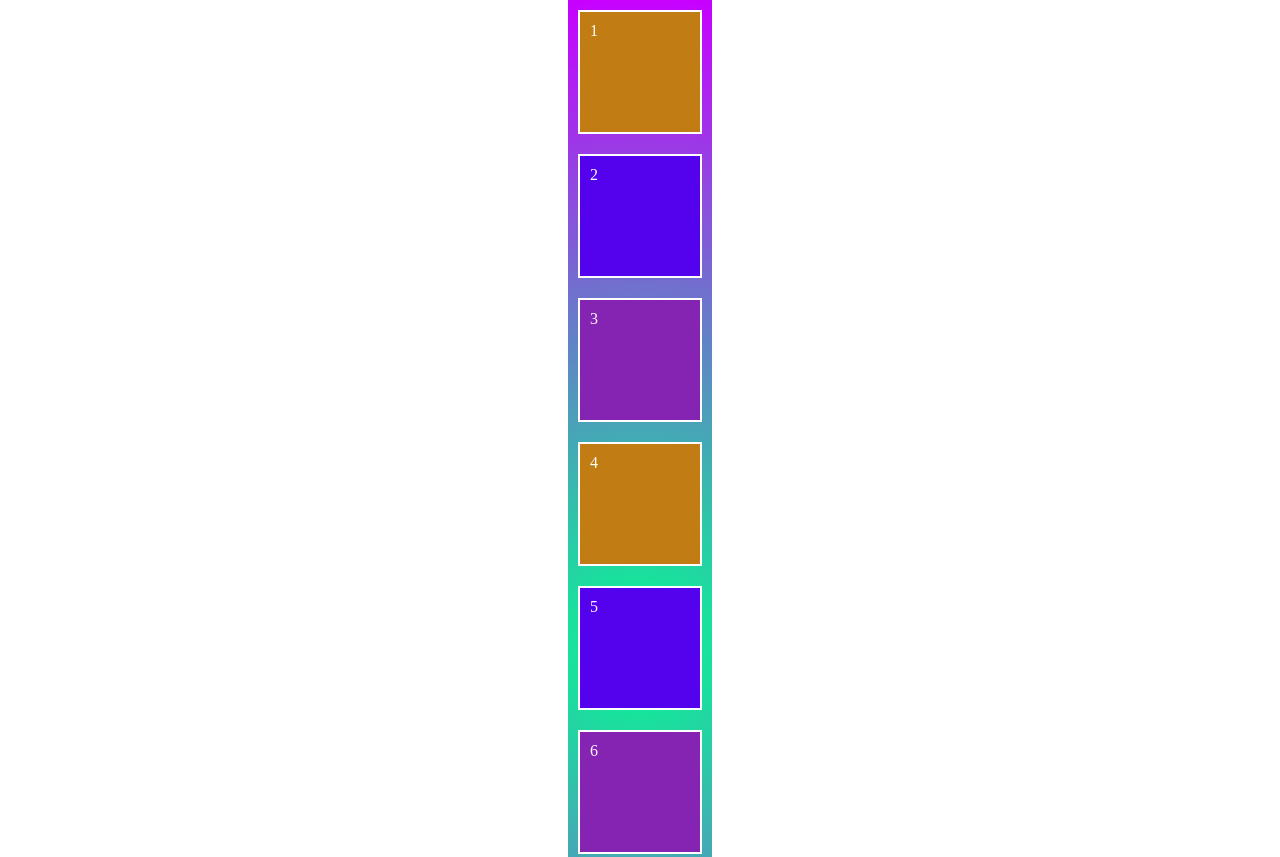
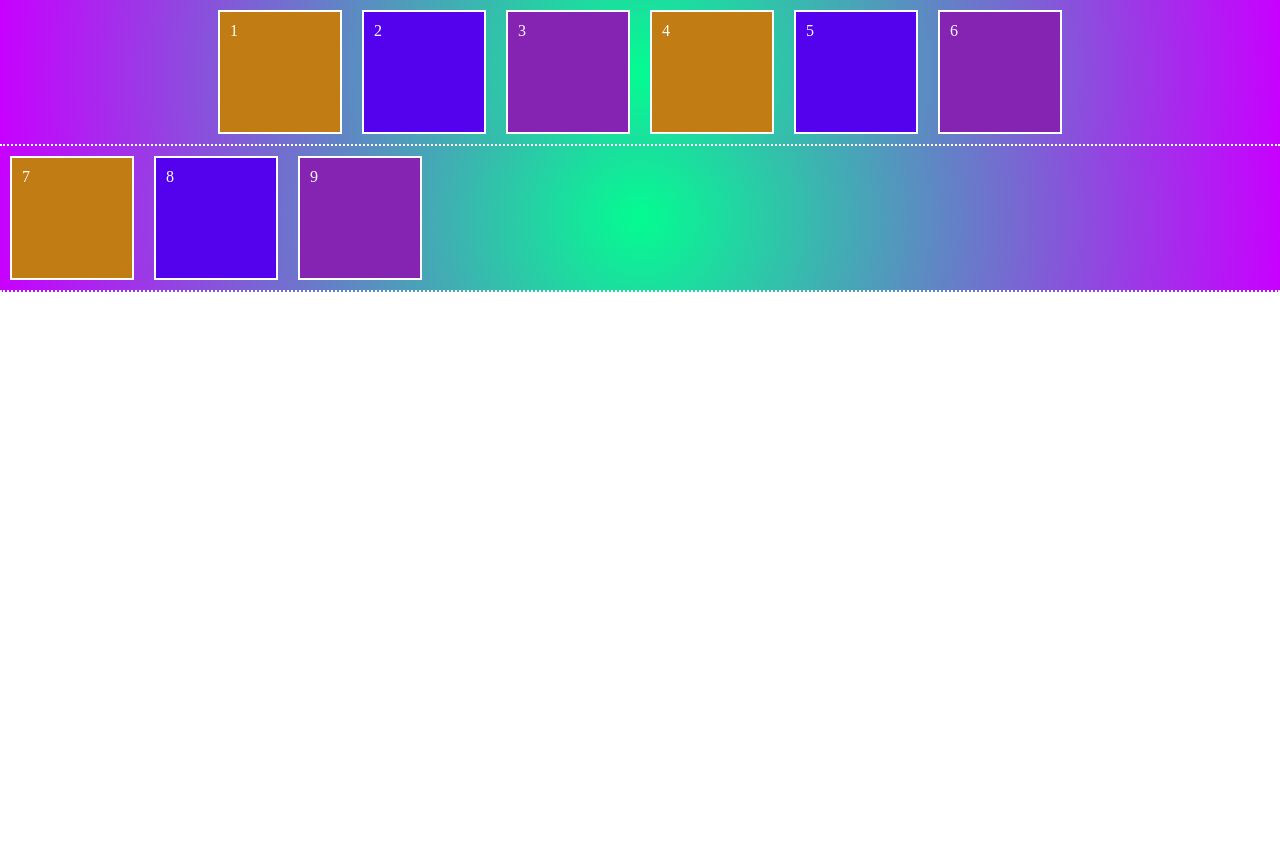
Before and after one commit to ronishg27/htmlLearning, a plain HTML site: page flex.html in a window 1280 px wide. Shown: the top 857 px of the page. After the commit the page ends 800 px from the top, so only its background shows below. Drawn offline with Linux system fonts and the light colour scheme.

Commit message:
added grid and flex

```diff
--- a/flex.html
+++ b/flex.html
@@ -1,22 +1,28 @@
 <!DOCTYPE html>
 <html lang="en">
+
 <head>
     <meta charset="UTF-8">
     <meta name="viewport" content="width=device-width, initial-scale=1.0">
     <link rel="stylesheet" href="./flexss.css">
     <title>Document</title>
 </head>
+
 <body>
-    <div class="flex-container">
+    <div class="flex-container-c1">
         <div class="inner-container" id="fi">1</div>
         <div class="inner-container" id="se">2</div>
         <div class="inner-container" id="th">3</div>
         <div class="inner-container" id="fi">4</div>
         <div class="inner-container" id="se">5</div>
         <div class="inner-container" id="th">6</div>
+    </div>
+
+    <div class="flex-container c2">
         <div class="inner-container" id="fi">7</div>
         <div class="inner-container" id="se">8</div>
         <div class="inner-container" id="th">9</div>
     </div>
 </body>
+
 </html>
--- a/flexss.css
+++ b/flexss.css
@@ -4,13 +4,38 @@
 .flex-container {
   margin: auto;
   display: flex;
-  background: rgb(4,252,145);
-  background: radial-gradient(circle, rgba(4,252,145,1) 0%, rgba(200,0,255,1) 100%);
-  flex-direction: column;
-  width: fit-content;
-  flex-wrap: wrap;
+  background: rgb(4, 252, 145);
+  background: radial-gradient(
+    circle,
+    rgba(4, 252, 145, 1) 0%,
+    rgba(200, 0, 255, 1) 100%
+  );
+  /* width: fit-content; */
+  /* flex-direction: row;
+  flex-wrap: wrap; */
+  flex-flow: row wrap;
+  border-bottom: 2px dotted white;
+}
+.flex-container-c1 {
+  margin: auto;
+  display: flex;
+  background: rgb(4, 252, 145);
+  background: radial-gradient(
+    circle,
+    rgba(4, 252, 145, 1) 0%,
+    rgba(200, 0, 255, 1) 100%
+  );
+  /* width: fit-content; */
+  /* flex-direction: row;
+  flex-wrap: wrap; */
+  flex-flow: row wrap;
+  border-bottom: 2px dotted white;
+  justify-content: center;
 }
 
+c2 {
+  justify-content: flex-start;
+}
 .inner-container {
   width: 100px;
   height: 100px;
@@ -19,12 +44,12 @@
   color: white;
   border: 2px solid white;
 }
-#fi{
-    background-color: rgb(193, 124, 19);
+#fi {
+  background-color: rgb(193, 124, 19);
 }
-#se{
-    background-color: rgb(84, 2, 237);
+#se {
+  background-color: rgb(84, 2, 237);
 }
-#th{
-    background-color: rgb(133, 35, 179);
+#th {
+  background-color: rgb(133, 35, 179);
 }
```
Also changed, not shown: grid.html (added, +22 -0 lines), gridStyle.css (added, +13 -0 lines).
